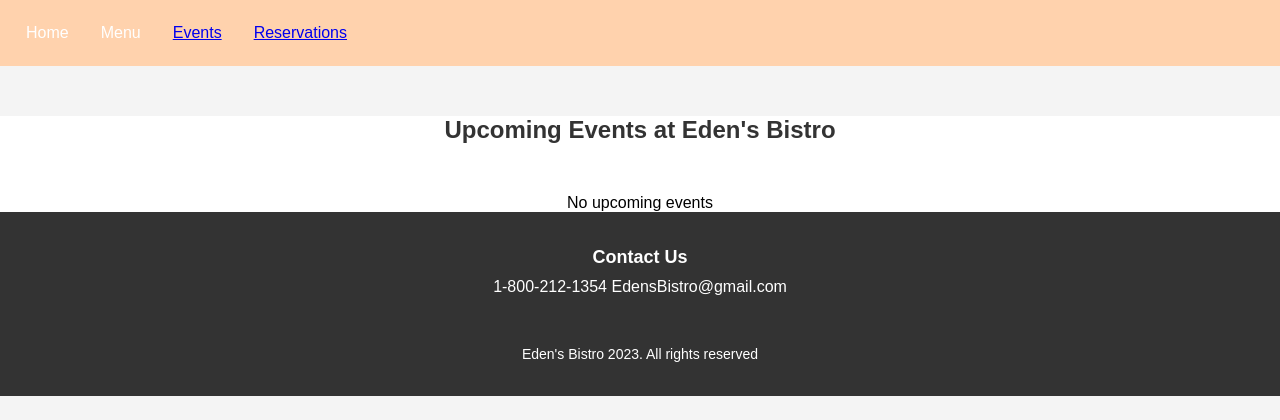
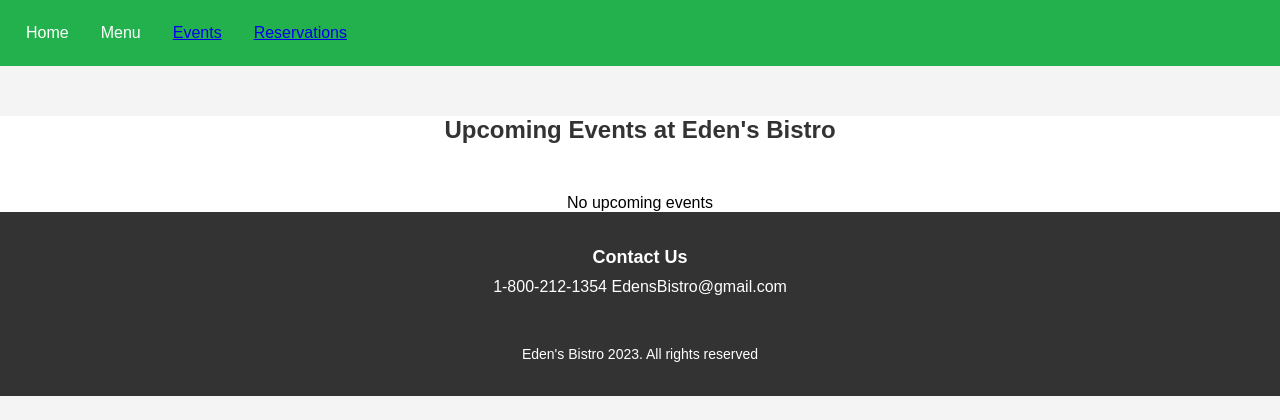
Before and after one commit to Cabe22/Eden-s-Bistro, a PHP site: page /Events.php in a window 1280 px wide. Shown: the top 420 px of the page. Run offline with PHP 8.4, Linux system fonts and the light colour scheme; data that the repository does not hold is empty.

Commit message:
Events page made color match logo

```diff
--- a/EventStyle.css
+++ b/EventStyle.css
@@ -8,7 +8,7 @@ body {
 
 /* Navigation bar styling */
 .navbar {
-    background-color: #ffd2ad;
+    background-color: #22B14C;
     color: white;
     overflow: hidden;
 }
```
